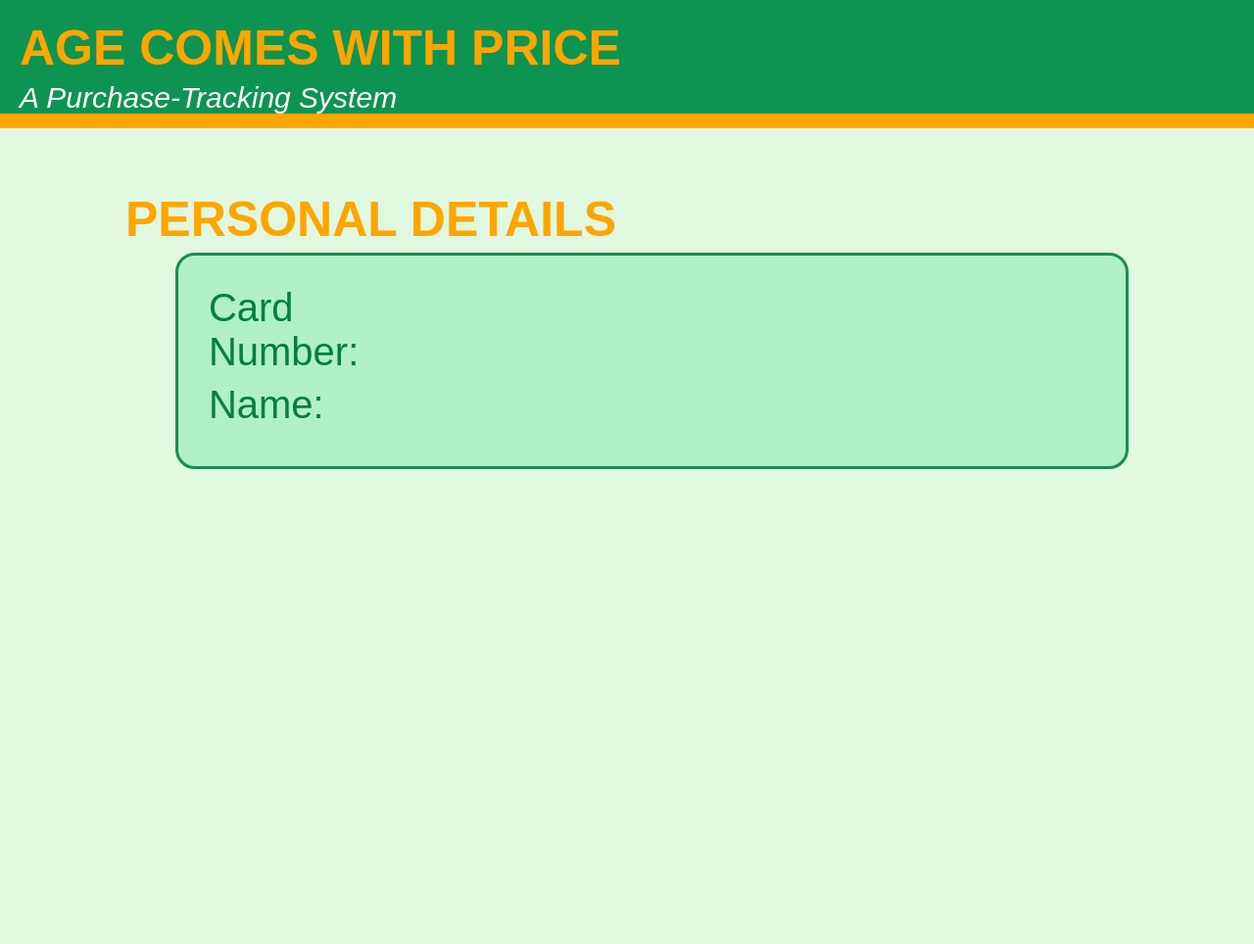
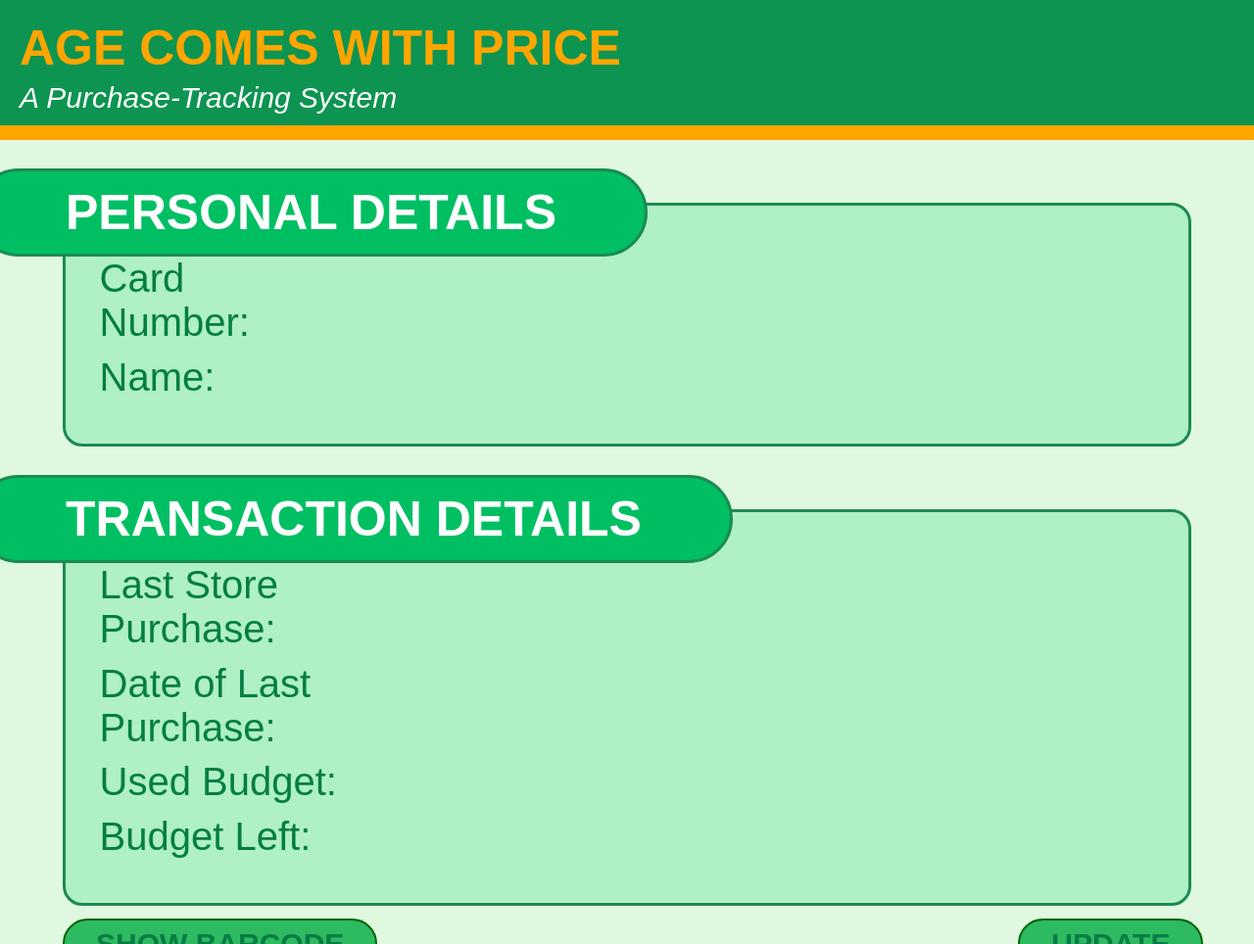
Before and after one commit to Sheeeenn/AgeComes, a PHP site: page /information in a window 1280 px wide. Shown: the whole page at 98% size. Before the commit the page ends 479 px from the top, so only its background shows below. Run offline with PHP 8.4, Linux system fonts and the light colour scheme.

Commit message:
information page + frontend changes

```diff
--- a/css/information.css
+++ b/css/information.css
@@ -1,23 +1,26 @@
 .container{
-    width: 80%;
+    width: 90%;
     margin: 5% auto auto auto;
 }
 .text{
+    position: absolute;
+    display: inline-block;
     font-family: sans-serif;
     font-size: 50px;
     font-weight: bolder;
-    color: orange;
-    padding: 0;
-    margin: 0;
-    margin-bottom: 5px;
+    color: rgb(255, 255, 255);
+    padding: 1% 7% 1% 7%;
+    margin: -2.7% 0 0 -7%;
+    background-color: #00bf63;
+    border-radius: 50px;
+    border: 3px solid #1b8b53
 }
 .container2{
-    margin-left: 5%;
+
     border: 3px solid #1b8b53;
     border-radius: 20px;
-    padding: 3%;
+    padding: 4.5% 3% 3% 3%;
     background-color: #aff0c4;
-
 }
 
 .grid{
@@ -29,7 +32,7 @@
     font-size: 40px;
     font-family: sans-serif;
     font-weight: 500;
-    grid-column: span 2;
+
 }
 .fields{
     color: #047e43;
@@ -42,8 +45,22 @@
     border-bottom: 1px solid transparent;
     outline: none; /* Remove default focus outline */
     transition: border-color 0.3s ease;
+
+}
+.span10{
     grid-column: span 10;
 }
+.span8{
+    grid-column: span 8;
+}
+.span2{
+    grid-column: span 2;
+}
+.span4{
+    grid-column: span 4;
+}
+
+
 .fields:focus{
     border-bottom: 1px solid hsl(120, 100%, 19%);
 }
@@ -52,3 +69,38 @@
     grid-column: span 12;
 
 }
+.pad{
+    margin-bottom: 3%;
+}
+.space{
+    margin: 1%;
+}
+button {
+    position: absolute;
+    display: inline-block;
+    background-color: #2dba60;
+    border-radius: 35px;
+    border: 2px solid darkgreen;
+    padding: 0.5% 2.5% 0.5% 2.5%;
+    cursor: pointer;
+    transition: transform 0.3s ease; /* Smooth transition */
+}
+.where{
+    margin-left: 4%;
+}
+.where2{
+    margin-left: 80.2%;
+}
+
+button p{
+    font-size: 30px;
+    font-weight: 800;
+    color: #087c44;
+    padding: 0;
+    margin: 0;
+}
+
+button:hover {
+   transform: scale(1.05);
+   background-color: #ffffff;
+  }
--- a/css/register.css
+++ b/css/register.css
@@ -54,13 +54,14 @@ form{
 }
 
 .fields{
-
+    color: #047e43;
     background-color: transparent;
     border: none;
     font-size: 23px;
     border: none;
     border-bottom: 1px solid hsl(120, 100%, 19%);
     outline: none;
+    font-weight: 600;
 
 }
 .spanfields{
--- a/other/button.css
+++ b/other/button.css
@@ -22,5 +22,6 @@ button p{
 }
 
 button:hover {
-   transform: scale(1.1);
+   transform: scale(1.05);
+   background-color: #ffffff;
   }
--- a/other/header.css
+++ b/other/header.css
@@ -2,6 +2,7 @@ body{
     margin: 0;
     padding: 0;
     background-color: rgb(224, 248, 224);
+    min-height: calc(100vh + 100px);
 }
 
 .header{
--- a/views/information.php
+++ b/views/information.php
@@ -3,33 +3,58 @@
 <head>
     <title>Information</title>
     <link rel="stylesheet" type="text/css" href="other/header.css">
-    <link rel="stylesheet" type="text/css" href="other/button.css">
     <link rel="stylesheet" type="text/css" href="css/information.css">
+
 </head>
 
-<body>
+<body class="pad">
 
     <?php include("other/header.php") ?>
 
-    <div>
+
     <div class="container">
         <h1 class="text">PERSONAL DETAILS</h1>
         <div class="container2 grid">
             <div class="line grid">
-                <label for="lname" class="details">Card Number:</label>
-                <input type="text" id="lname" name="lname" class="fields">
+                <label for="lname" class="details span2">Card Number:</label>
+                <input type="text" id="lname" name="lname" class="fields span10" readonly>
             </div>
 
             <div class="line grid">
-                <label for="lname" class="details">Name:</label>
-                <input type="text" id="lname" name="lname" class="fields">
+                <label for="lname" class="details span2">Name:</label>
+                <input type="text" id="lname" name="lname" class="fields span10" readonly>
+            </div>
+        </div>
+    </div>
+
+    <div class="container">
+        <h1 class="text">TRANSACTION DETAILS</h1>
+        <div class="container2 grid">
+            <div class="line grid">
+                <label for="lname" class="details span4">Last Store Purchase:</label>
+                <input type="text" id="lname" name="lname" class="fields span8" readonly>
+            </div>
+            <div class="line grid">
+                <label for="lname" class="details span4">Date of Last Purchase:</label>
+                <input type="text" id="lname" name="lname" class="fields span8" readonly>
+            </div>
+            <div class="line grid">
+                <label for="lname" class="details span4">Used Budget:</label>
+                <input type="text" id="lname" name="lname" class="fields span8" readonly>
             </div>
 
-
+            <div class="line grid">
+                <label for="lname" class="details span4">Budget Left:</label>
+                <input type="text" id="lname" name="lname" class="fields span8" readonly>
+            </div>
         </div>
 
+    </div>
+    <div class="space">
+        <button type="submit" class="button where"><p>SHOW BARCODE</p></button>
+        <button type="submit" class="button where2"><p>UPDATE</p></button>
+    </div>
 
-    </div>
 
 
 </body>
```
Also changed, not shown: backend/database/create_data.php (+32 -32 lines).
